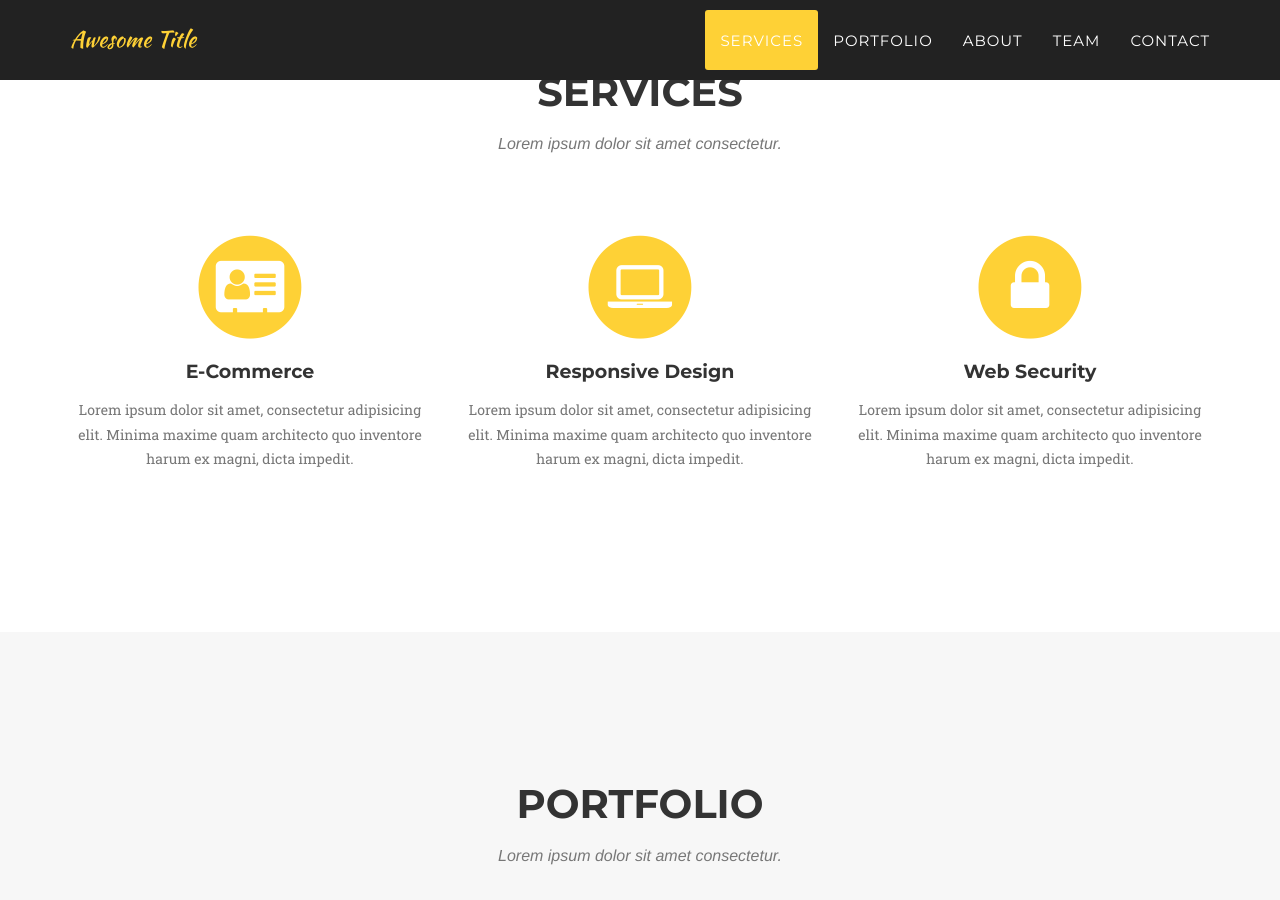
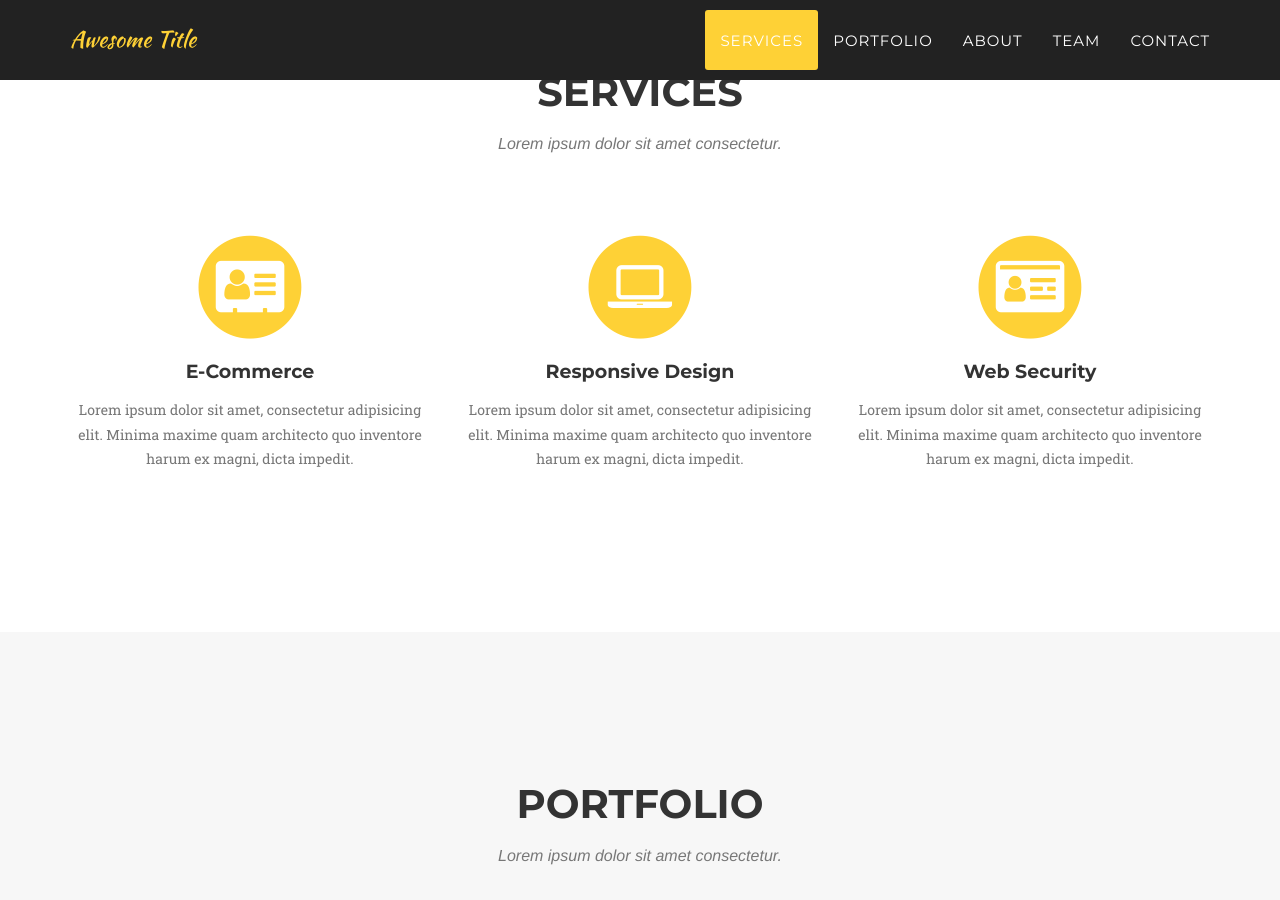
Before and after one commit to heydavid-dev/crash-test-dummy-5, a Jekyll site: the page built from index.html, in a window 1280 px wide and 900 px high, scrolled down 838 px. Built offline with Jekyll 4.4.1, drawn with Linux system fonts in a browser that asks for light colours; some web fonts are replaced.

Commit message:
Update _config.yml

```diff
--- a/_config.yml
+++ b/_config.yml
@@ -23,7 +23,7 @@ services-list:
   icon: laptop
   description: Lorem ipsum dolor sit amet, consectetur adipisicing elit. Minima maxime quam architecto quo inventore harum ex magni, dicta impedit.
 - name: Web Security
-  icon: lock
+  icon: drivers-license
   description: Lorem ipsum dolor sit amet, consectetur adipisicing elit. Minima maxime quam architecto quo inventore harum ex magni, dicta impedit.
 
 # portfolio title
```
